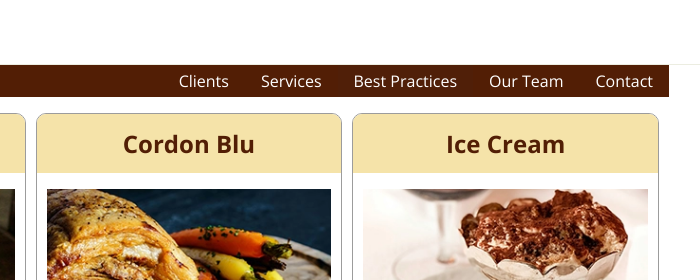
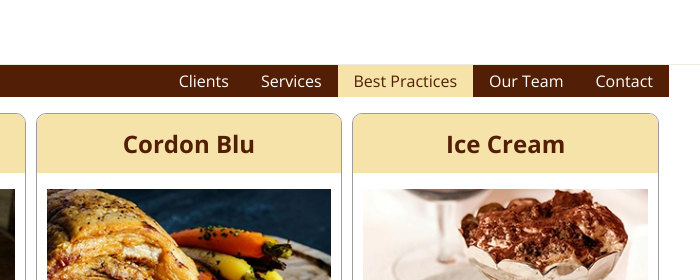
Before and after one commit to tayleigh/Diner, a plain HTML site: page index.html in a window 1280 px wide. Shown: the top 280 px of the page, 451-1151 px from the left. Drawn offline with nearby package versions, Linux system fonts and the light colour scheme.

Commit message:
fixing the nav

```diff
--- a/scss/_large.scss
+++ b/scss/_large.scss
@@ -13,10 +13,14 @@ ul.menuLinks li a {
 ul.menuLinks, ul.menuLinks.open {
     display: flex;
     justify-content: flex-end;
+
 }
 ul.menuLinks a:hover {
     background-color: $secondaryColor;
+    color:$primaryColor;
 }
+
+
 
 .allcards {
 
--- a/scss/_small.scss
+++ b/scss/_small.scss
@@ -66,7 +66,9 @@ ul.menuLinks {
        text-decoration: none;
     }
     li.active a {
-        background-color: #33333311;
+        color: $primaryColor;
+        background-color: $secondaryColor;
+
     }
 }
 
```
Also changed, not shown: css/styles.css, css/styles.min.css.
